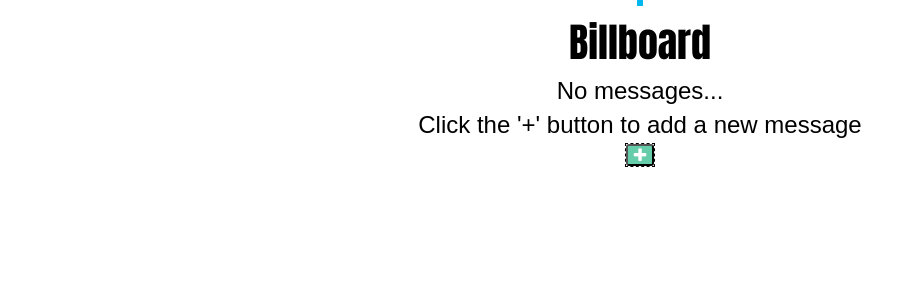
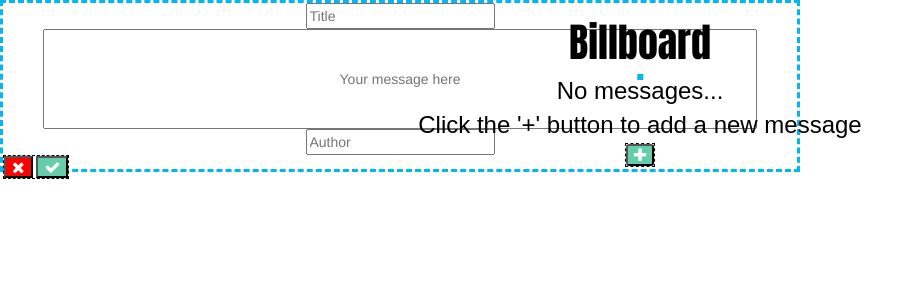
Before and after one commit to HaymanLiron/billboard, a Django app: template messageboard/templates/messageboard/index.html in a window 1280 px wide. Shown: the top 300 px of the page, without its empty margins (0-924 px from the left). Run offline with Django 3.2, Linux system fonts and the light colour scheme; the template is opened without the code that fills it: values that come from a table or form of the project are taken from there, others are empty; data comes from the database, SQL or seed files in the repository; parts of the project's set-up code (start-up, migrations or seed data) failed here and were passed over; some libraries are stand-ins or nearby versions.

Commit message:
creates entities that are written to the database

```diff
--- a/messageboard/admin.py
+++ b/messageboard/admin.py
@@ -1,6 +1,5 @@
 from django.contrib import admin
 
-from .models import User, Message
+from .models import Message
 
-admin.site.register(User)
 admin.site.register(Message)
--- a/messageboard/models.py
+++ b/messageboard/models.py
@@ -1,18 +1,11 @@
 from django.db import models
-
-
-class User(models.Model):
-    user_name = models.CharField(max_length=30, unique=True)
-
-    def __str__(self):
-        return self.user_name
 
 
 class Message(models.Model):
     title = models.CharField(max_length=50)
-    text = models.CharField(max_length=250)
+    text = models.TextField()
     pub_date = models.DateTimeField('date published')
-    user_name = models.ForeignKey(User, on_delete=models.PROTECT)
+    user_name = models.CharField(max_length=30)
 
     def __str__(self):
         return self.title
--- a/messageboard/templates/messageboard/index.html
+++ b/messageboard/templates/messageboard/index.html
@@ -6,7 +6,12 @@
 <body class="relative centered">
 <div class="max-width-container horiz-align-center-div">
     <h1 class="title centered">Billboard</h1>
-
+    <div class="message-box centered horiz-align-center-div">
+        <div class="message-date"></div>
+        <div class="message-title"></div>
+        <div class="message-text centered"></div>
+        <div class="message-signature"></div>
+    </div>
     <div class="no-messages-text centered">No messages... <br>
         Click the '+' button to add a new message
     </div>
@@ -16,27 +21,22 @@
 </div>
 
 
-<div class="message-box centered horiz-align-center-div">
-    <div class="message-date"></div>
-    <div class="message-title"></div>
-    <div class="message-text centered"></div>
-    <div class="message-signature"></div>
-</div>
-
-
-<div class="new-message-container centered horiz-align-center-div" style="display: none">
+<div class="new-message-container centered" >
     <div class="new-message-box">
-        <form action="{% url 'messageboard:submit-message' message.id %}" method="post">
+        <form action="{% url 'submit-message' %}" method="post" >
+            {% csrf_token %}
             <div class="message-date"></div>
             <input type="text" name="title" class="new-message-title" placeholder="Title">
             <input type="text" name="text" class="new-message-text centered" placeholder="Your message here">
             <input type="text" name="author" class="new-message-author" placeholder="Author">
             <div class="confirm-new-message-submission-container centered">
                 <button class="delete-new-message clickable"><i class="fa fa-times" aria-hidden="true"></i></button>
-                <button type="submit" class="confirm-new-message clickable"><i class="fa fa-check" aria-hidden="true"></i></button>
+                <button type="submit" class="confirm-new-message clickable"><i class="fa fa-check"
+                                                                               aria-hidden="true"></i></button>
             </div>
         </form>
     </div>
+</div>
 
 
 </div>
--- a/messageboard/urls.py
+++ b/messageboard/urls.py
@@ -4,5 +4,5 @@
 
 urlpatterns = [
     url(r'^$', views.IndexView.as_view(), name='index'),
-    url(r'^messageboard/submit-message$', views.submit_message, name='submit-message'),
+    url(r'^submit-message$', views.create_message_database, name='submit-message'),
 ]
```
Also changed, not shown: messageboard/views.py (+15 -1 lines), db.sqlite3, messageboard/migrations/0002_auto_20160818_1242.py (added).
